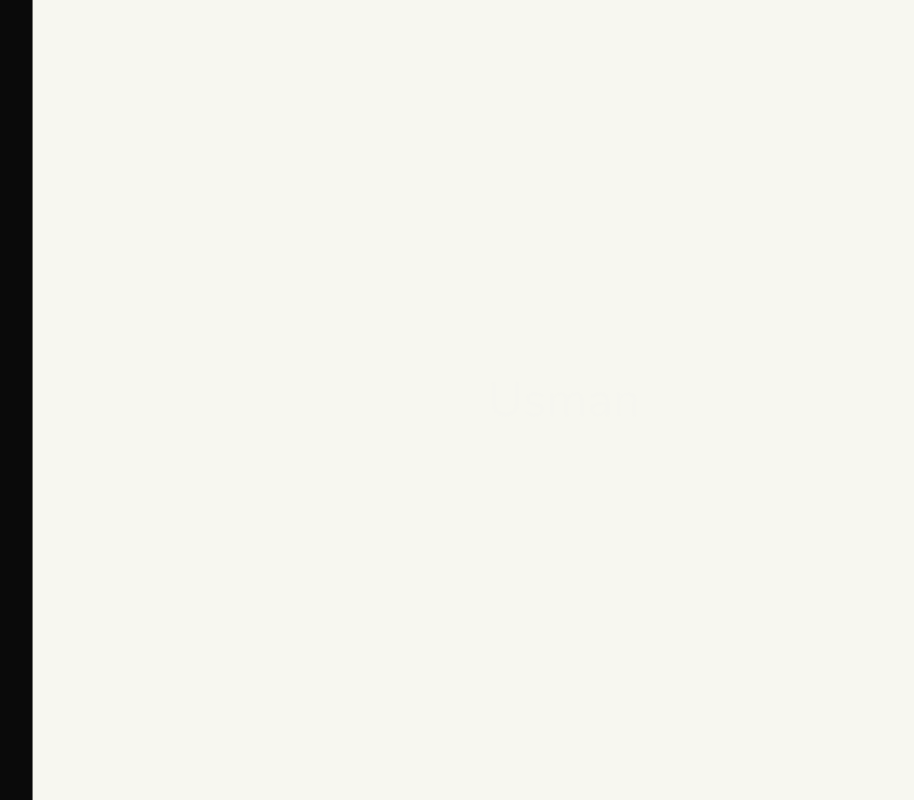
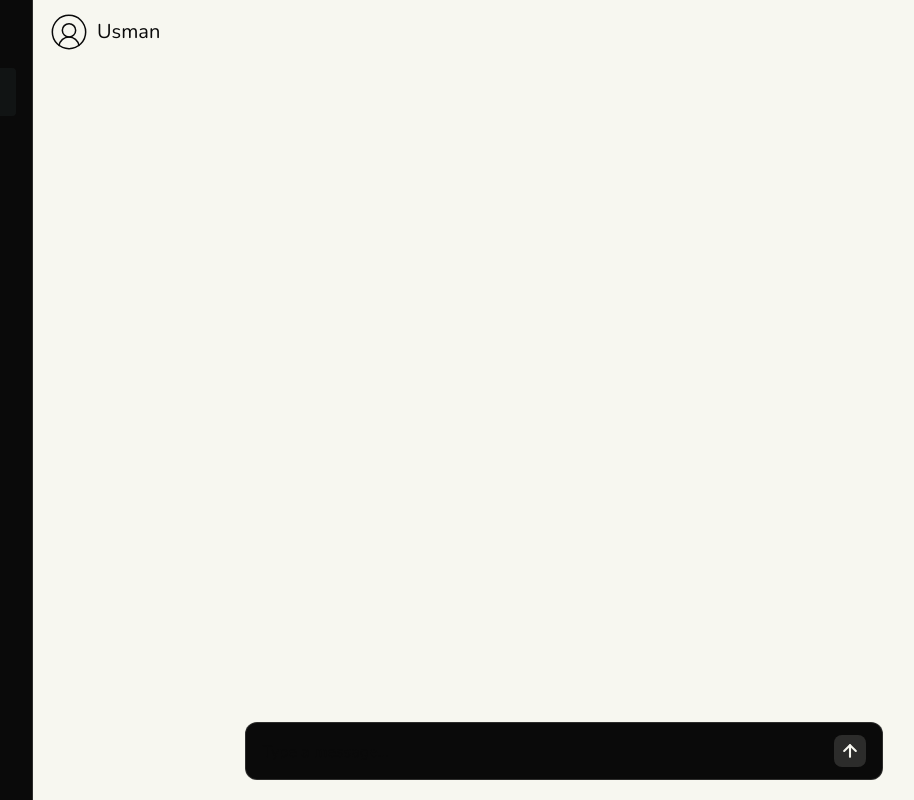
Before and after one commit to AayanTanvir/KnotAI, a Next.js app in the folder knot/: page /chat in a window 1280 px wide. Both pictures are taken after a click on the element "Usman". Shown: the whole page, without its empty margins (185-1099 px from the left). Built offline with nearby package versions, Linux system fonts and the light colour scheme.

Commit message:
Create message input box

```diff
--- a/knot/src/app/chat/page.tsx
+++ b/knot/src/app/chat/page.tsx
@@ -1,20 +1,44 @@
 "use client";
+import MessageInput from "@/components/MessageInput";
 import { useChat } from "@/context/ChatContext";
+import { CircleUserRound } from "lucide-react";
 
 export default function ChatPage() {
     const { selected } = useChat();
 
-    return (
-        <div className="w-full h-full flex justify-center items-center">
-            {selected ? (
-                <h1 className="font-nunito text-5xl text-semibold text-foreground-dim">
-                    {selected.name}
-                </h1>
-            ) : (
+    if (selected) {
+        return (
+             <div className="w-full h-full flex flex-col justify-start items-center">
+                <div className="w-full min-h-16 border-b border-foreground-dim
+                                flex justify-start items-center px-4 gap-2"
+
+                >
+                    <CircleUserRound strokeWidth={1.5} size={40} absoluteStrokeWidth/>
+                    <h1 className="text-xl font-nunito">{selected.name}</h1>
+                </div>
+
+                <div className="w-full flex-1 ">
+
+                </div>
+
+                <div className="w-full min-h-20 border-t border-foreground-dim
+                                flex justify-center items-center py-5"
+
+                >
+                    <div className="w-[60%] h-full flex justify-center items-center">
+                        <MessageInput />
+                    </div>
+                </div>
+             </div>
+        )
+    }
+    else {
+        return (
+            <div className="w-full h-full flex justify-center items-center">
                 <h1 className="font-nunito text-5xl text-semibold text-foreground-dim">
                     Select a <span className="text-accent/50">Knot</span> ...
                 </h1>
-            )}
-        </div>
-    )
+            </div>
+        )
+    }
 }
--- a/knot/src/app/globals.css
+++ b/knot/src/app/globals.css
@@ -4,9 +4,9 @@
     --background: #080808;
     --background-secondary: #0A0A0A;
     --foreground: #F7F7F0;
-    --foreground-dim: #F7F7F070;
+    --foreground-dim: #F7F7F025;
     --accent: #7BADA8;
-    --accent-dim: #7BADA830;
+    --accent-dim: #7BADA810;
 }
 
 @theme inline {
--- a/knot/src/components/ChatSidebar.tsx
+++ b/knot/src/components/ChatSidebar.tsx
@@ -3,7 +3,7 @@ import { useChat } from "@/context/ChatContext";
 import { CircleUserRound } from "lucide-react";
 
 const ChatSidebar = () => {
-    const { setSelected } = useChat();
+    const { selected, setSelected } = useChat();
 
     const sampleKnots: Knot[] = [
         {
@@ -30,8 +30,9 @@ const ChatSidebar = () => {
                 {sampleKnots.map((knot) => (
                     <div
                     key={knot.id}
-                    className="w-full min-h-12 rounded-sm transition-colors hover:bg-accent-dim
-                               flex justify-start items-center px-3 py-1 gap-4 cursor-pointer"
+                    className={`w-full min-h-12 rounded-sm transition-colors hover:bg-accent-dim
+                               flex justify-start items-center px-3 py-1 gap-4 cursor-pointer
+                               ${selected?.id == knot.id ? "bg-accent-dim" : ""}`}
                     onClick={() => {setSelected(knot)}}
                     >
                         <CircleUserRound strokeWidth={1.5}/>
--- /dev/null
+++ b/knot/src/components/MessageInput.tsx
@@ -0,0 +1,93 @@
+"use client"
+
+import { useRef, useState } from "react"
+import { ArrowUp } from "lucide-react"
+
+type MessageInputProps = {
+    onSend?: (message: string) => void
+    width?: string
+}
+
+export default function MessageInput({ onSend, width }: MessageInputProps) {
+    const [value, setValue] = useState("")
+    const [focused, setFocused] = useState(false)
+    const textareaRef = useRef<HTMLTextAreaElement>(null)
+    const isEmpty = value.trim().length === 0
+    const maxHeight = 120
+
+    const handleInput = () => {
+        const el = textareaRef.current
+        if (!el) return
+        el.style.height = "auto"
+        el.style.height = Math.min(el.scrollHeight, maxHeight) + "px"
+    }
+
+    const handleSend = () => {
+        const text = value.trim()
+        if (!text) return
+        onSend?.(text)
+        setValue("")
+        if (textareaRef.current) {
+            textareaRef.current.style.height = "auto"
+        }
+    }
+
+    const handleKeyDown = (e: React.KeyboardEvent<HTMLTextAreaElement>) => {
+        if (e.key === "Enter" && !e.shiftKey) {
+            e.preventDefault()
+            handleSend()
+        }
+    }
+
+    return (
+        <div
+            className={`
+                flex items-end gap-3 rounded-xl px-4 py-3
+                bg-background-secondary w-full
+                border transition-all duration-100 ease-out
+                ${focused
+                    ? "border-accent/50"
+                    : "border-foreground-dim"
+                }
+            `}
+        >
+            <textarea
+                ref={textareaRef}
+                value={value}
+                rows={1}
+                placeholder="Type a message..."
+                onChange={(e) => setValue(e.target.value)}
+                onInput={handleInput}
+                onKeyDown={handleKeyDown}
+                onFocus={() => setFocused(true)}
+                onBlur={() => setFocused(false)}
+                className="
+                    flex-1 bg-transparent outline-none resize-none
+                    text-foreground text-sm lg:text-base leading-relaxed
+                    placeholder:text-foreground/25
+                    font-nunito overflow-y-auto
+                    py-0.5
+                    scrollbar-thin scrollbar-thumb-foreground-dim
+                "
+                style={{ maxHeight: maxHeight + "px" }}
+            />
+
+            <button
+                onClick={handleSend}
+                disabled={isEmpty}
+                className={`
+                    shrink-0 w-8 h-8 rounded-lg
+                    flex items-center justify-center
+                    transition-all duration-200
+                    text-background
+                    ${isEmpty
+                        ? "bg-foreground-dim cursor-not-allowed"
+                        : "bg-accent cursor-pointer hover:opacity-80 active:scale-95"
+                    }
+                `}
+            >
+                <ArrowUp size={20} strokeWidth={2.5} />
+            </button>
+        </div>
+    )
+}
```
